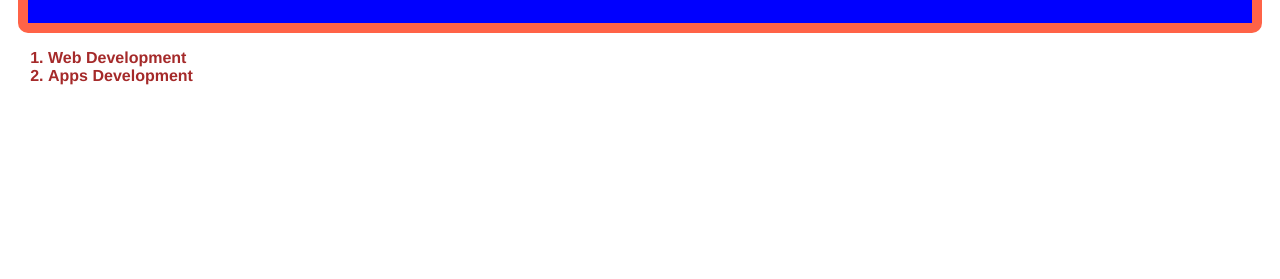
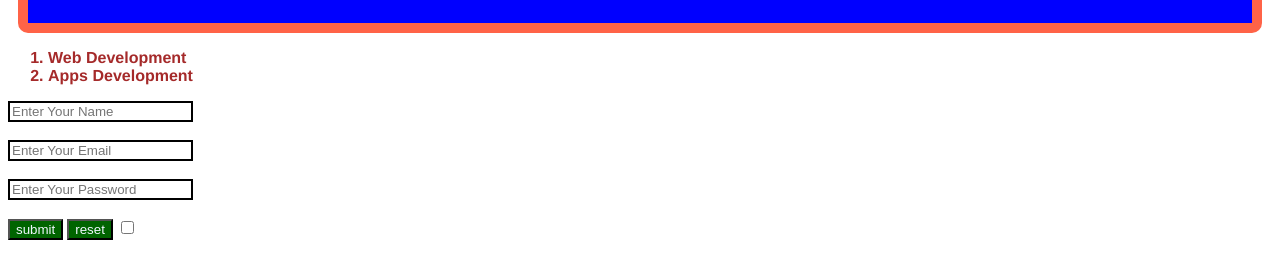
Before and after one commit to milonhossain01/present-task, a plain HTML site: page index.html in a window 1280 px wide. Shown: the part 149-428 px from the top of the page. Drawn offline with Linux system fonts and the light colour scheme.

Commit message:
First, second,Third and Fourth commit

```diff
--- a/index.html
+++ b/index.html
@@ -6,6 +6,20 @@
     <title>Document</title>
     <!-- <link rel="stylesheet" href="blog.css"> -->
      <link rel="stylesheet" href="style/blog.css">
+     <style>
+        input[type=submit]{
+            background-color: darkgreen;
+            color: aliceblue;
+        }
+        input[type=reset]{
+            background-color: darkgreen;
+            color: aliceblue;
+
+        }
+        input[required]{
+            border: 2px solid black;
+        }
+     </style>
 </head>
 <body>
     <div>
@@ -17,6 +31,17 @@
             <li>Web Development</li>
             <li>Apps Development</li>
         </ol>
+        <form action="">
+            <input type="text" placeholder="Enter Your Name" name="" id="" required> <br>
+            <br>
+            <input type="email" name="" placeholder="Enter Your Email" id="" required> <br>
+            <br>
+            <input type="password" name="" placeholder="Enter Your Password" id="" required> <br>
+            <br>
+            <input type="submit" value="submit">
+            <input type="reset" value="reset">
+            <input type="checkbox" name="" id="">
+        </form>
 
 </body>
 </html>
```
